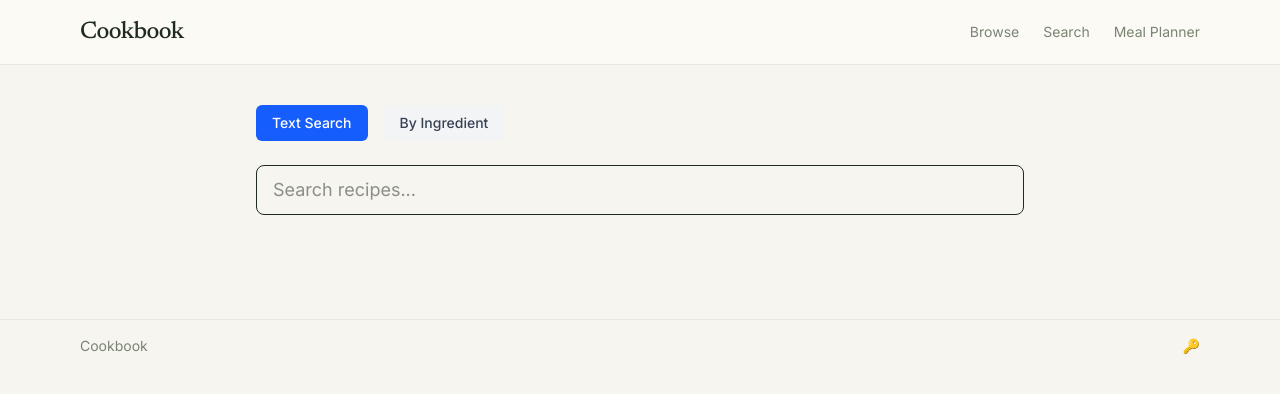
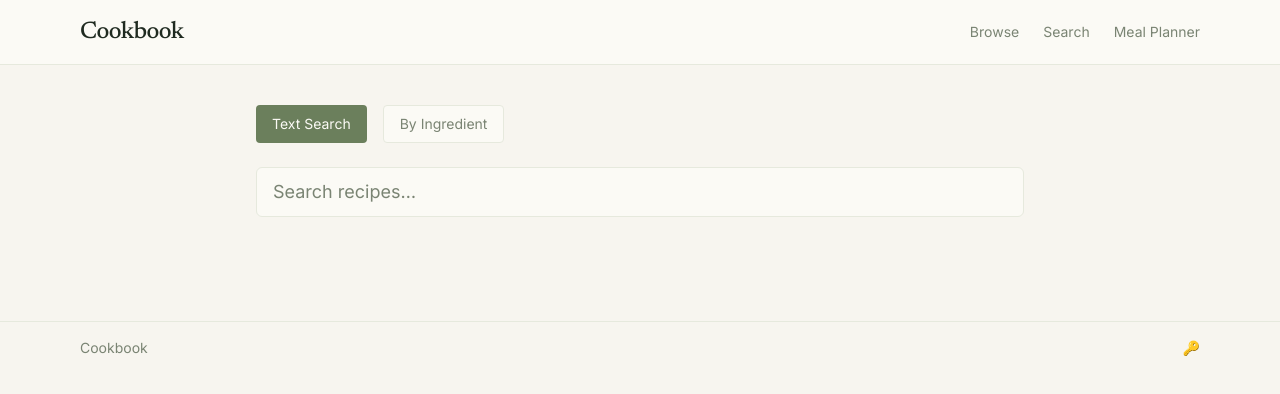
Before and after one commit to mcakes/cookbook, a React (Vite) app: page /search in a window 1280 px wide. Shown: the top 394 px of the page. Built offline with nearby package versions, Linux system fonts and the light colour scheme.

Commit message:
Apply tokens to SearchPage, SearchBar, and EditorPage Save button

```diff
--- a/src/components/SearchBar.tsx
+++ b/src/components/SearchBar.tsx
@@ -10,8 +10,8 @@ export default function SearchBar({ value, onChange, placeholder }: SearchBarPro
       type="text"
       value={value}
       onChange={(e) => onChange(e.target.value)}
-      placeholder={placeholder ?? "Search recipes..."}
-      className="w-full border rounded-lg px-4 py-2.5 text-lg"
+      placeholder={placeholder ?? "Search recipes…"}
+      className="w-full bg-paper border border-line rounded-md px-4 py-2.5 text-lg text-ink placeholder:text-muted focus:outline-none focus:ring-2 focus:ring-accent/40 focus:border-accent transition-colors"
     />
   );
 }
--- a/src/pages/EditorPage.tsx
+++ b/src/pages/EditorPage.tsx
@@ -153,7 +153,7 @@ export default function EditorPage() {
           <button
             onClick={handleSave}
             disabled={saving || !title.trim()}
-            className="px-4 py-2 text-sm bg-accent text-white rounded-md hover:bg-accent-hover disabled:opacity-50"
+            className="px-4 py-2 text-sm bg-accent text-paper rounded-md hover:bg-accent-hover disabled:opacity-50"
           >
             {saving ? "Saving..." : "Save"}
           </button>
--- a/src/pages/SearchPage.tsx
+++ b/src/pages/SearchPage.tsx
@@ -35,27 +35,27 @@ export default function SearchPage() {
     return Array.from(set).sort();
   }, [index]);
 
-  if (loading) return <p className="text-gray-500">Loading...</p>;
+  if (loading) return <p className="text-muted">Loading…</p>;
 
   return (
     <div className="max-w-3xl mx-auto">
       <div className="flex gap-4 mb-6">
         <button
           onClick={() => setMode("text")}
-          className={`px-4 py-2 rounded-md text-sm font-medium ${
+          className={`px-4 py-2 rounded text-sm transition-colors ${
             mode === "text"
-              ? "bg-blue-600 text-white"
-              : "bg-gray-100 text-gray-700 hover:bg-gray-200"
+              ? "bg-accent text-paper"
+              : "bg-paper text-muted border border-line hover:text-ink"
           }`}
         >
           Text Search
         </button>
         <button
           onClick={() => setMode("ingredient")}
-          className={`px-4 py-2 rounded-md text-sm font-medium ${
+          className={`px-4 py-2 rounded text-sm transition-colors ${
             mode === "ingredient"
-              ? "bg-green-600 text-white"
-              : "bg-gray-100 text-gray-700 hover:bg-gray-200"
+              ? "bg-accent text-paper"
+              : "bg-paper text-muted border border-line hover:text-ink"
           }`}
         >
           By Ingredient
@@ -71,10 +71,10 @@ export default function SearchPage() {
                 <Link
                   key={r.slug}
                   to={`/recipe/${r.slug}`}
-                  className="block p-4 bg-white rounded-lg shadow-sm hover:shadow-md"
+                  className="block p-4 bg-paper rounded-md border border-line transition-all hover:-translate-y-0.5 hover:shadow-sm"
                 >
-                  <h3 className="font-semibold">{r.title}</h3>
-                  <div className="flex items-center gap-3 mt-1 text-sm text-gray-500">
+                  <h3 className="font-display text-lg font-medium text-ink">{r.title}</h3>
+                  <div className="flex items-center gap-3 mt-1 text-sm text-muted">
                     {r.rating !== undefined && <StarRating rating={r.rating} />}
                     <span>{r.tags.join(", ")}</span>
                   </div>
@@ -83,7 +83,7 @@ export default function SearchPage() {
             </div>
           )}
           {query && textResults.length === 0 && (
-            <p className="text-gray-500 mt-4">No results for "{query}"</p>
+            <p className="text-muted mt-4">No results for "{query}"</p>
           )}
         </div>
       ) : (
```
